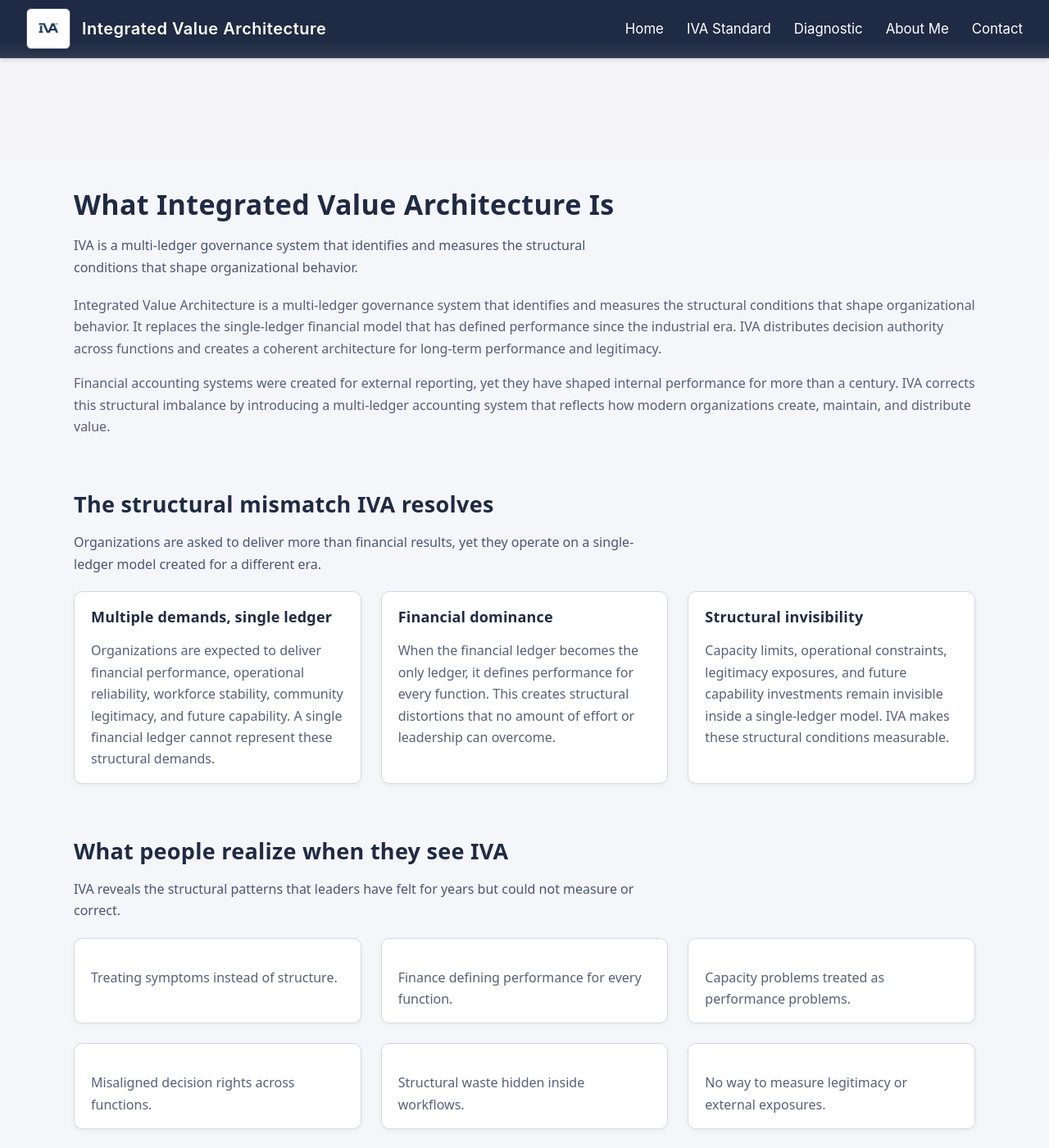
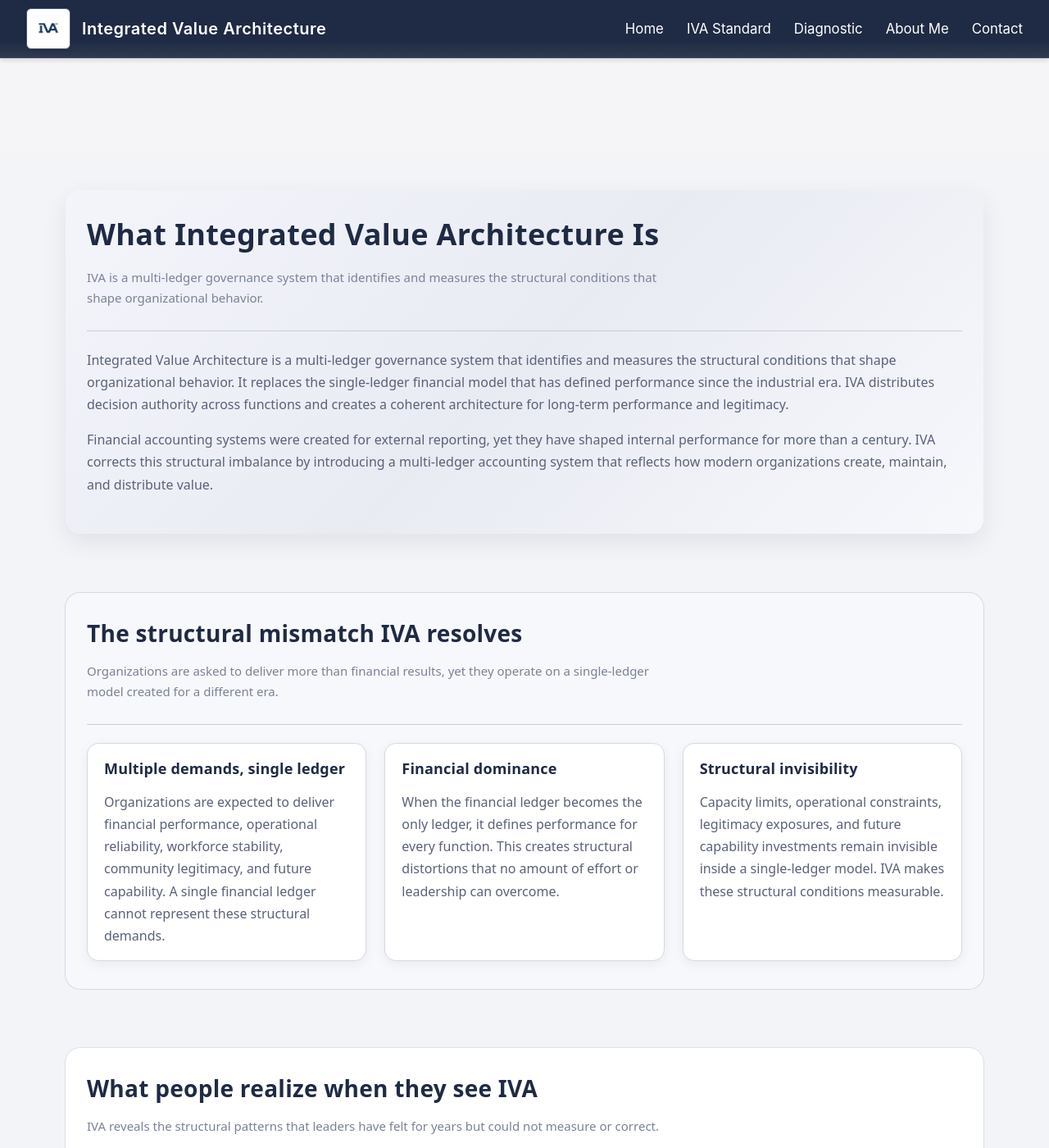
Before and after one commit to efost7873/integratedvaluearchitecture.com, a Jekyll site: the page built from index.html, in a window 1280 px wide and 1400 px high, scrolled down 204 px. Shown: the whole window at 82% size. Built offline with Jekyll 4.4.1, drawn with Linux system fonts in a browser that asks for light colours.

Commit message:
Update index.html

```diff
--- a/index.html
+++ b/index.html
@@ -4,12 +4,41 @@ title: Integrated Value Architecture
 ---
 
 <style>
-/* === IVA HOMEPAGE STYLES (FULLY SCOPED, LIGHT THEME) === */
+/* === IVA HOMEPAGE STYLES (FULLY SCOPED, LIGHT THEME, MODERNIZED) === */
+
+:root {
+  --iva-blue: #1F2A44;
+  --iva-slate: #4A5673;
+  --iva-bg-main: #F3F4F8;
+  --iva-bg-soft: #E9EBF3;
+  --iva-bg-band: #F7F8FB;
+  --iva-border-soft: #D6D9E5;
+  --iva-border-strong: #B8BED2;
+  --iva-text-main: #1F2430;
+  --iva-text-muted: #5A6278;
+  --iva-text-soft: #7A8297;
+  --iva-shadow-soft: 0 10px 30px rgba(10, 18, 40, 0.08);
+  --iva-shadow-subtle: 0 4px 14px rgba(10, 18, 40, 0.06);
+  --iva-radius-card: 14px;
+  --iva-radius-pill: 999px;
+  --iva-transition-fast: 0.18s ease-out;
+  --iva-transition-med: 0.24s ease-out;
+}
+
+/* Reduced motion support */
+@media (prefers-reduced-motion: reduce) {
+  * {
+    scroll-behavior: auto !important;
+    animation-duration: 0.001ms !important;
+    animation-iteration-count: 1 !important;
+    transition-duration: 0.001ms !important;
+  }
+}
 
 .iva-page {
   margin-top: 32px;
-  background: #F5F6FA;
-  color: #1F2A44;
+  background: var(--iva-bg-main);
+  color: var(--iva-text-main);
   font-family: system-ui, -apple-system, BlinkMacSystemFont, "SF Pro Text", "Segoe UI", sans-serif;
 }
 
@@ -18,19 +47,19 @@ title: Integrated Value Architecture
 .iva-page h2,
 .iva-page h3 {
   letter-spacing: 0.01em;
-  color: #1F2A44;
+  color: var(--iva-blue);
   margin-top: 0;
 }
 
 .iva-page h1 {
-  font-size: 34px;
-  line-height: 1.25;
-  margin-bottom: 16px;
+  font-size: 36px;
+  line-height: 1.22;
+  margin-bottom: 18px;
 }
 
 .iva-page h2 {
-  font-size: 27px;
-  line-height: 1.3;
+  font-size: 28px;
+  line-height: 1.28;
   margin-bottom: 14px;
 }
 
@@ -42,37 +71,59 @@ title: Integrated Value Architecture
 
 .iva-page p {
   font-size: 16px;
-  line-height: 1.65;
-  color: #56607A;
+  line-height: 1.7;
+  color: var(--iva-text-muted);
   margin-bottom: 12px;
 }
 
 /* Layout */
 .iva-page main {
-  max-width: 1100px;
+  max-width: 1120px;
   margin: 0 auto;
-  padding: 40px 28px 80px;
+  padding: 44px 28px 88px;
 }
 
+/* Section rhythm: base */
 .iva-page section {
-  margin-bottom: 64px;
+  margin-bottom: 72px;
+  padding: 32px 26px 34px;
+  border-radius: 18px;
+  background: #FFFFFF;
+  box-shadow: 0 0 0 1px rgba(214, 217, 229, 0.7);
+}
+
+/* Section rhythm: banded / emphasis */
+.iva-page section.iva-band-soft {
+  background: var(--iva-bg-band);
+  box-shadow: 0 0 0 1px rgba(200, 205, 222, 0.7);
+}
+
+.iva-page section.iva-band-strong {
+  background: linear-gradient(135deg, #F4F5FB 0%, #E9EBF3 50%, #F7F8FC 100%);
+  box-shadow: var(--iva-shadow-soft);
 }
 
 /* Section headers */
 .iva-page .section-header {
-  margin-bottom: 20px;
+  margin-bottom: 22px;
+  padding-bottom: 14px;
+  border-bottom: 1px solid rgba(184, 190, 210, 0.7);
+}
+
+.iva-page .section-header h2 {
+  margin-bottom: 6px;
 }
 
 .iva-page .section-subtitle {
-  font-size: 16px;
-  color: #4A5673;
-  max-width: 700px;
+  font-size: 15px;
+  color: var(--iva-text-soft);
+  max-width: 720px;
 }
 
 /* Grid */
 .iva-page .grid {
   display: grid;
-  gap: 24px;
+  gap: 22px;
 }
 
 .iva-page .grid-2 {
@@ -86,20 +137,29 @@ title: Integrated Value Architecture
 /* Cards */
 .iva-page .card {
   background: #FFFFFF;
-  border: 1px solid #D7D9E0;
-  border-radius: 10px;
+  border-radius: var(--iva-radius-card);
   padding: 18px 20px 16px;
-  box-shadow: 0 2px 6px rgba(0,0,0,0.05);
-  transition: box-shadow 0.2s ease, transform 0.2s ease;
-}
-
-.iva-page .card:hover {
-  transform: translateY(-1px);
-  box-shadow: 0 4px 10px rgba(0,0,0,0.07);
+  border: 1px solid var(--iva-border-soft);
+  box-shadow: var(--iva-shadow-subtle);
+  transition:
+    transform var(--iva-transition-fast),
+    box-shadow var(--iva-transition-fast),
+    border-color var(--iva-transition-fast),
+    background-color var(--iva-transition-fast);
 }
 
 .iva-page .card p {
   margin-bottom: 0;
+}
+
+/* Card micro-interactions */
+@media (hover: hover) and (pointer: fine) {
+  .iva-page .card:hover {
+    transform: translateY(-3px);
+    box-shadow: var(--iva-shadow-soft);
+    border-color: var(--iva-border-strong);
+    background-color: #FFFFFF;
+  }
 }
 
 /* CTA Button */
@@ -107,25 +167,41 @@ title: Integrated Value Architecture
   display: inline-flex;
   align-items: center;
   justify-content: center;
-  padding: 12px 22px;
-  border-radius: 999px;
-  background: #1F2A44;
-  color: white;
+  padding: 12px 24px;
+  border-radius: var(--iva-radius-pill);
+  background: var(--iva-blue);
+  color: #FFFFFF;
   font-size: 15px;
   font-weight: 600;
   text-decoration: none;
   border: none;
-  transition: background 0.2s ease, transform 0.2s ease;
+  cursor: pointer;
+  transition:
+    background-color var(--iva-transition-fast),
+    transform var(--iva-transition-fast),
+    box-shadow var(--iva-transition-fast);
+  box-shadow: 0 8px 22px rgba(31, 42, 68, 0.28);
 }
 
+.iva-page .iva-btn-primary:focus-visible {
+  outline: 2px solid #FFFFFF;
+  outline-offset: 3px;
+  box-shadow: 0 0 0 3px rgba(31, 42, 68, 0.7);
+}
+
+@media (hover: hover) and (pointer: fine) {
   .iva-page .iva-btn-primary:hover {
-  background: #2A3552;
+    background-color: #263356;
     transform: translateY(-1px);
+    box-shadow: 0 10px 26px rgba(31, 42, 68, 0.32);
+  }
 }
 
 /* CTA Section */
 .iva-page .iva-cta-section {
   text-align: left;
+  background: radial-gradient(circle at top left, #FDFEFF 0%, #F2F4FB 40%, #E7EAF5 100%);
+  box-shadow: var(--iva-shadow-soft);
 }
 
 .iva-page .iva-cta-section p {
@@ -134,8 +210,8 @@ title: Integrated Value Architecture
 
 .iva-page .iva-cta-meta {
   font-size: 14px;
-  color: #4A5673;
-  margin-top: 10px;
+  color: var(--iva-text-soft);
+  margin-top: 12px;
 }
 
 /* === FLOATING STRUCTURAL NAVIGATION INDEX === */
@@ -144,18 +220,25 @@ title: Integrated Value Architecture
   position: fixed;
   top: 140px;
   right: 32px;
-  width: 200px;
+  width: 210px;
   opacity: 0;
   pointer-events: none;
-  transition: opacity 0.4s ease;
+  transition: opacity var(--iva-transition-med), transform var(--iva-transition-med);
   font-size: 14px;
   line-height: 1.45;
   z-index: 999;
+  background: rgba(247, 248, 252, 0.96);
+  border-radius: 14px;
+  border: 1px solid rgba(198, 203, 220, 0.9);
+  box-shadow: 0 14px 34px rgba(15, 24, 52, 0.18);
+  padding: 14px 14px 12px;
+  backdrop-filter: blur(10px);
 }
 
 #iva-floating-nav.visible {
   opacity: 1;
   pointer-events: auto;
+  transform: translateY(0);
 }
 
 #iva-floating-nav ul {
@@ -165,22 +248,42 @@ title: Integrated Value Architecture
 }
 
 #iva-floating-nav li {
-  margin-bottom: 10px;
+  margin-bottom: 8px;
 }
 
 #iva-floating-nav a {
-  color: #4A5673;
+  color: var(--iva-text-soft);
   text-decoration: none;
-  transition: color 0.2s ease;
+  transition: color var(--iva-transition-fast), transform var(--iva-transition-fast);
+  display: inline-flex;
+  align-items: center;
+  gap: 6px;
+}
+
+#iva-floating-nav a::before {
+  content: "";
+  width: 6px;
+  height: 6px;
+  border-radius: 999px;
+  background: transparent;
+  border: 1px solid transparent;
+  transition: background-color var(--iva-transition-fast), border-color var(--iva-transition-fast), transform var(--iva-transition-fast);
 }
 
 #iva-floating-nav a:hover {
-  color: #1F2A44;
+  color: var(--iva-blue);
+  transform: translateX(1px);
 }
 
 #iva-floating-nav a.active {
-  color: #1F2A44;
+  color: var(--iva-blue);
   font-weight: 600;
+}
+
+#iva-floating-nav a.active::before {
+  background: var(--iva-blue);
+  border-color: rgba(31, 42, 68, 0.4);
+  transform: scale(1.1);
 }
 
 /* Hide on smaller screens */
@@ -192,6 +295,15 @@ title: Integrated Value Architecture
 
 /* Responsive */
 @media (max-width: 960px) {
+  .iva-page main {
+    padding: 32px 20px 72px;
+  }
+
+  .iva-page section {
+    padding: 26px 20px 28px;
+    margin-bottom: 56px;
+  }
+
   .iva-page .grid-3 {
     grid-template-columns: repeat(2, minmax(0, 1fr));
   }
@@ -202,9 +314,13 @@ title: Integrated Value Architecture
   .iva-page .grid-2 {
     grid-template-columns: minmax(0, 1fr);
   }
+
+  .iva-page section {
+    padding: 22px 18px 24px;
+    margin-bottom: 44px;
+  }
 }
 </style>
-
 <!-- FLOATING STRUCTURAL NAVIGATION INDEX -->
 <nav id="iva-floating-nav" aria-label="Page navigation">
   <ul>
@@ -215,11 +331,12 @@ title: Integrated Value Architecture
     <li><a href="#begin-diagnostic">Begin the Diagnostic</a></li>
   </ul>
 </nav>
+
 <div class="iva-page">
 <main>
 
-  <!-- WHAT IVA IS -->
-  <section id="what-iva-is">
+  <!-- WHAT IVA IS (hero / anchor block) -->
+  <section id="what-iva-is" class="iva-band-strong">
     <div class="section-header">
       <h1>What Integrated Value Architecture Is</h1>
       <p class="section-subtitle">
@@ -236,8 +353,8 @@ title: Integrated Value Architecture
     </p>
   </section>
 
-  <!-- STRUCTURAL MISMATCH -->
-  <section id="structural-mismatch">
+  <!-- STRUCTURAL MISMATCH (paired with hero, softer band) -->
+  <section id="structural-mismatch" class="iva-band-soft">
     <div class="section-header">
       <h2>The structural mismatch IVA resolves</h2>
       <p class="section-subtitle">
@@ -269,7 +386,7 @@ title: Integrated Value Architecture
     </div>
   </section>
 
-  <!-- WHAT PEOPLE REALIZE -->
+  <!-- WHAT PEOPLE REALIZE (white, high-contrast list) -->
   <section id="what-people-realize">
     <div class="section-header">
       <h2>What people realize when they see IVA</h2>
@@ -288,8 +405,8 @@ title: Integrated Value Architecture
     </div>
   </section>
 
-  <!-- FIVE LEDGERS -->
-  <section id="five-ledgers">
+  <!-- FIVE LEDGERS (banded emphasis block) -->
+  <section id="five-ledgers" class="iva-band-soft">
     <div class="section-header">
       <h2>The Five Ledgers of IVA</h2>
       <p class="section-subtitle">
@@ -324,8 +441,7 @@ title: Integrated Value Architecture
       </div>
     </div>
   </section>
-
-  <!-- WHY SINGLE LEDGER FAILS -->
+    <!-- WHY SINGLE LEDGER FAILS (white, contrast block) -->
   <section id="why-single-ledger-fails">
     <div class="section-header">
       <h2>Why the single ledger fails</h2>
@@ -341,8 +457,8 @@ title: Integrated Value Architecture
     </div>
   </section>
 
-  <!-- WHAT IVA PROVIDES -->
-  <section id="what-iva-provides">
+  <!-- WHAT IVA PROVIDES (banded) -->
+  <section id="what-iva-provides" class="iva-band-soft">
     <div class="section-header">
       <h2>What IVA provides</h2>
       <p class="section-subtitle">
@@ -360,7 +476,7 @@ title: Integrated Value Architecture
     </div>
   </section>
 
-  <!-- WHAT IVA MAKES POSSIBLE -->
+  <!-- WHAT IVA MAKES POSSIBLE (white) -->
   <section id="what-iva-makes-possible">
     <div class="section-header">
       <h2>What IVA makes possible</h2>
@@ -379,8 +495,8 @@ title: Integrated Value Architecture
     </div>
   </section>
 
-  <!-- WHO USES IVA -->
-  <section id="who-uses-iva">
+  <!-- WHO USES IVA (banded) -->
+  <section id="who-uses-iva" class="iva-band-soft">
     <div class="section-header">
       <h2>Who uses IVA</h2>
       <p class="section-subtitle">
@@ -398,7 +514,7 @@ title: Integrated Value Architecture
     </div>
   </section>
 
-  <!-- WHY ORGANIZATIONS CHOOSE IVA -->
+  <!-- WHY ORGANIZATIONS CHOOSE IVA (white) -->
   <section id="why-organizations-choose-iva">
     <div class="section-header">
       <h2>Why organizations choose IVA</h2>
@@ -417,8 +533,8 @@ title: Integrated Value Architecture
     </div>
   </section>
 
-  <!-- HOW IVA WORKS -->
-  <section id="how-iva-works">
+  <!-- HOW IVA WORKS (banded emphasis) -->
+  <section id="how-iva-works" class="iva-band-soft">
     <div class="section-header">
       <h2>How IVA works</h2>
       <p class="section-subtitle">
@@ -444,7 +560,7 @@ title: Integrated Value Architecture
     </div>
   </section>
 
-  <!-- WHAT THE DIAGNOSTIC PRODUCES -->
+  <!-- WHAT THE DIAGNOSTIC PRODUCES (white) -->
   <section id="what-diagnostic-produces">
     <div class="section-header">
       <h2>What the IVA Diagnostic produces</h2>
@@ -463,8 +579,8 @@ title: Integrated Value Architecture
     </div>
   </section>
 
-  <!-- FUTURE OF THE STANDARD -->
-  <section id="future-of-standard">
+  <!-- FUTURE OF THE STANDARD (banded, calmer) -->
+  <section id="future-of-standard" class="iva-band-soft">
     <div class="section-header">
       <h2>The future of the IVA Standard</h2>
       <p class="section-subtitle">
@@ -477,7 +593,7 @@ title: Integrated Value Architecture
     </p>
   </section>
 
-  <!-- FINAL CTA -->
+  <!-- FINAL CTA (gradient, strong anchor) -->
   <section id="begin-diagnostic" class="iva-cta-section">
     <h2>Begin the IVA Diagnostic</h2>
     <p>
```
Also changed, not shown: other parts of index.html (+33 -2 lines). Lines whose indentation alone changed are shown as unchanged.
